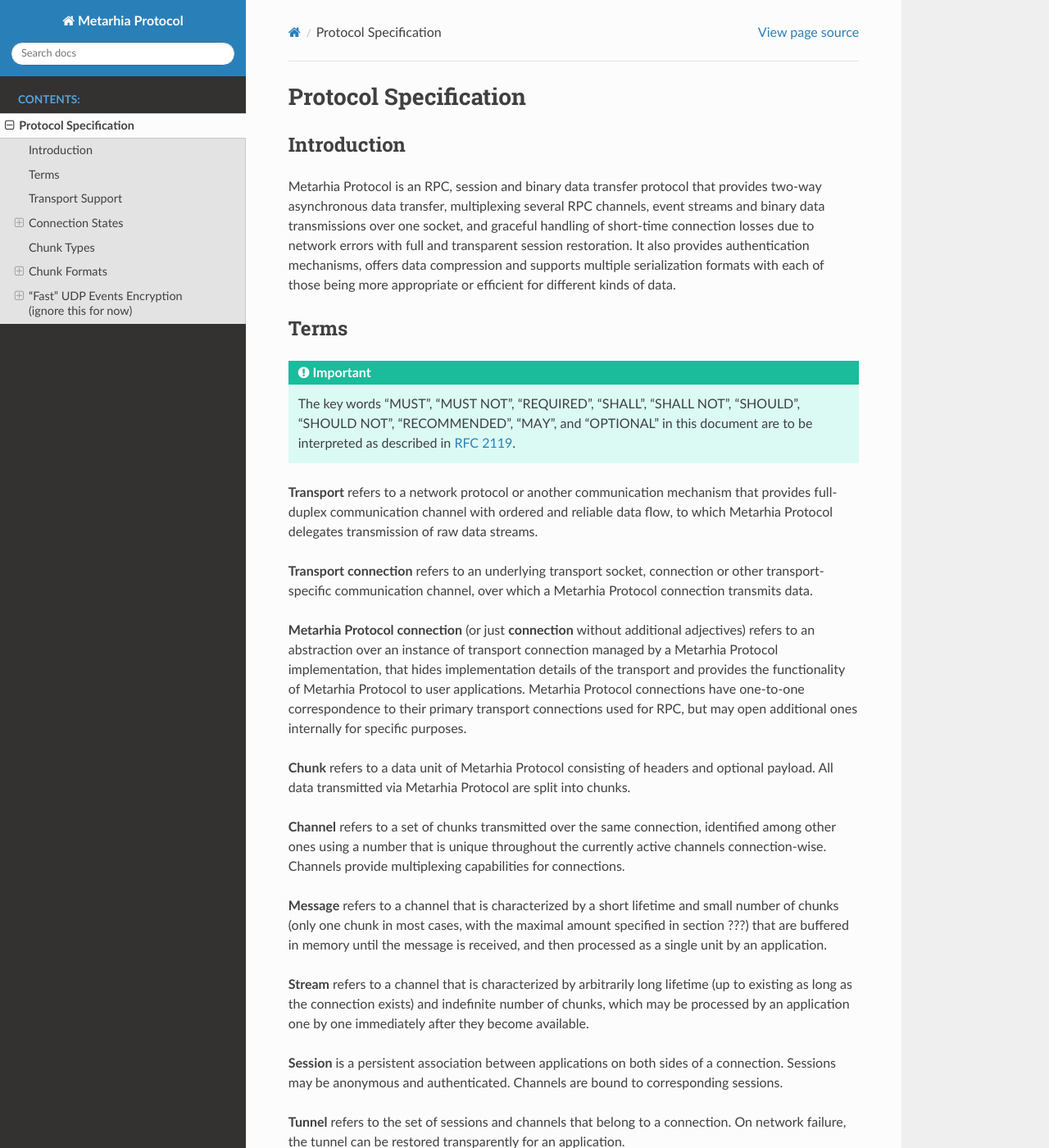
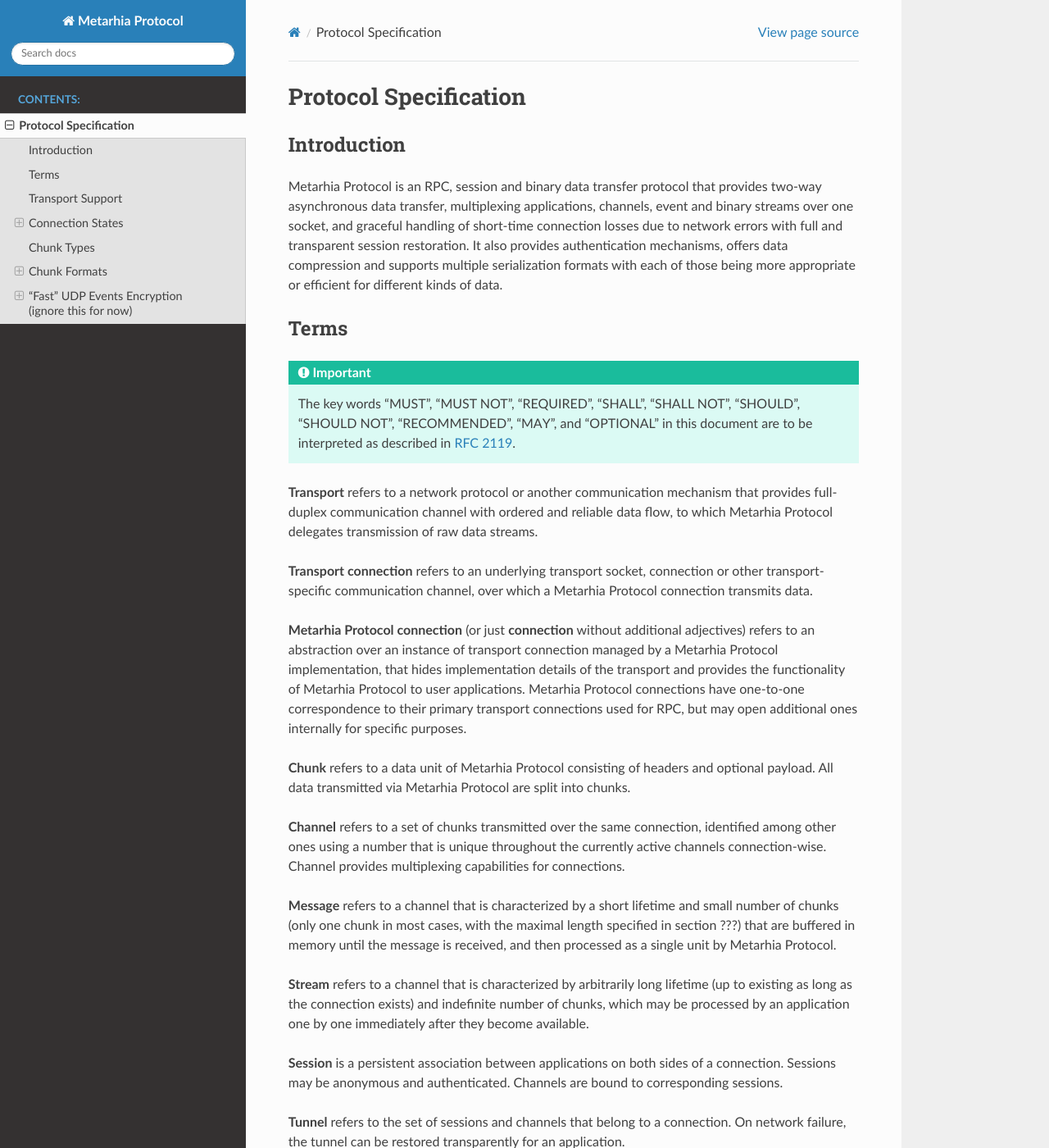
Before and after one commit to metarhia/protocol, a Sphinx documentation site: the page built from docs/protocol.rst, in a window 1280 px wide and 1400 px high. Shown: the whole window at 82% size. Built offline with Sphinx 7.4.7 and the Read the Docs theme 2.0.0, drawn with Linux system fonts in a browser that asks for light colours.

Commit message:
docs(spec): not critical doc corrections

```diff
--- a/docs/protocol.rst
+++ b/docs/protocol.rst
@@ -7,10 +7,10 @@
 ------------
 
 |MHP| is an RPC, session and binary data transfer protocol that provides
-two-way asynchronous data transfer, multiplexing several RPC channels, event
-streams and binary data transmissions over one socket, and graceful handling of
-short-time connection losses due to network errors with full and transparent
-session restoration.  It also provides authentication mechanisms, offers data
+two-way asynchronous data transfer, multiplexing applications, channels, event
+and binary streams over one socket, and graceful handling of short-time
+connection losses due to network errors with full and transparent session
+restoration.  It also provides authentication mechanisms, offers data
 compression and supports multiple serialization formats with each of those
 being more appropriate or efficient for different kinds of data.
 
@@ -44,13 +44,13 @@
 
 **Channel** refers to a set of chunks transmitted over the same connection,
 identified among other ones using a number that is unique throughout the
-currently active channels connection-wise.  Channels provide multiplexing
+currently active channels connection-wise.  Channel provides multiplexing
 capabilities for connections.
 
 **Message** refers to a channel that is characterized by a short lifetime and
-small number of chunks (only one chunk in most cases, with the maximal amount
+small number of chunks (only one chunk in most cases, with the maximal length
 specified in section ???) that are buffered in memory until the message is
-received, and then processed as a single unit by an application.
+received, and then processed as a single unit by |MHP|.
 
 **Stream** refers to a channel that is characterized by arbitrarily long
 lifetime (up to existing as long as the connection exists) and indefinite
```
